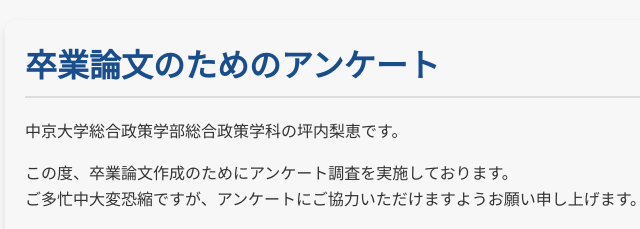
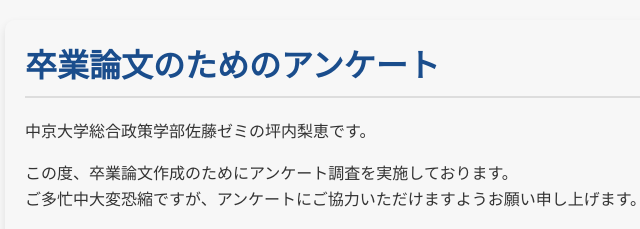
Before and after one commit to R122575/soturon, a plain HTML site: page index.html in a window 1280 px wide. Shown: the top 229 px of the page, 215-855 px from the left. Drawn offline with Linux system fonts and the light colour scheme.

Commit message:
Update index.html

```diff
--- a/index.html
+++ b/index.html
@@ -60,7 +60,7 @@
     </header>
 
     <section>
-        <p>中京大学総合政策学部総合政策学科の坪内梨恵です。</p>
+        <p>中京大学総合政策学部佐藤ゼミの坪内梨恵です。</p>
         <p>この度、卒業論文作成のためにアンケート調査を実施しております。<br>ご多忙中大変恐縮ですが、アンケートにご協力いただけますようお願い申し上げます。</p>
 
 
@@ -123,4 +123,5 @@
         });
     </script>
 </body>
+
 </html>
```
